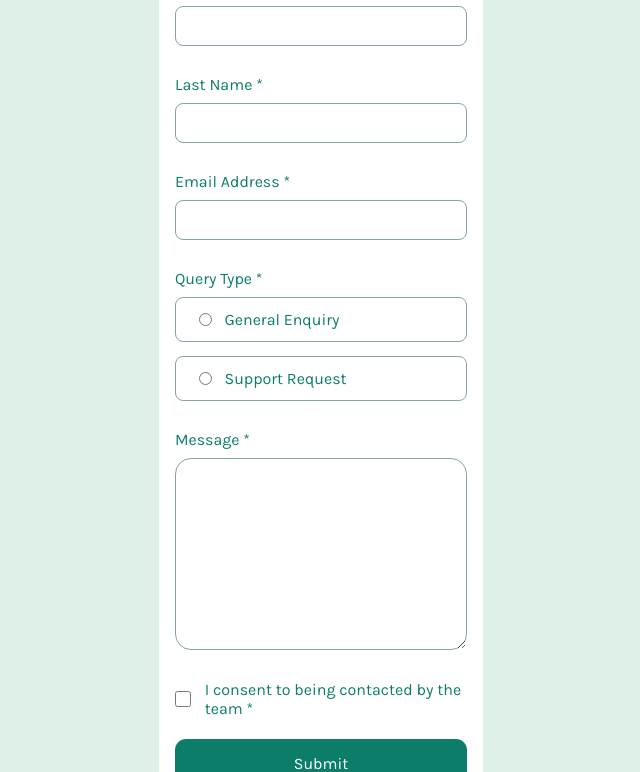
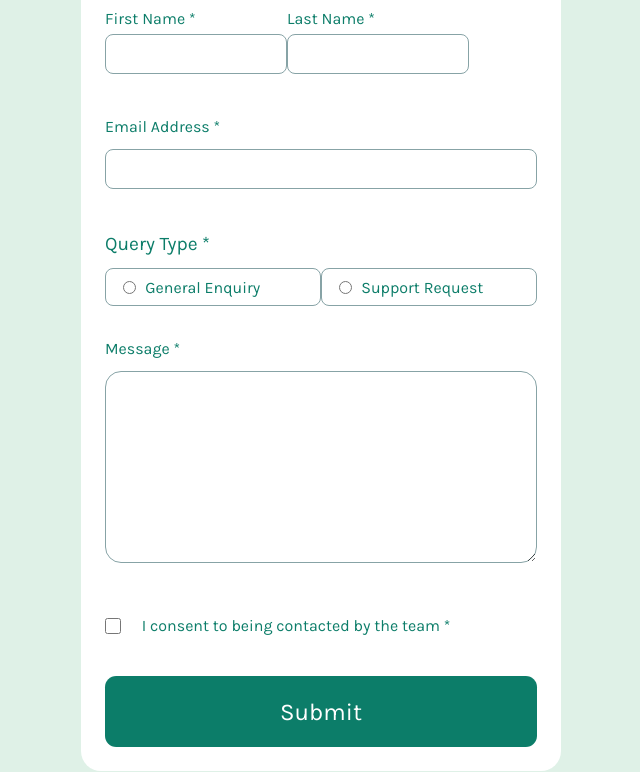
Before and after one commit to PauloRicardoSM/contact-form-main, a plain HTML site: page index.html in a window 1280 px wide. Shown: the part 223-995 px from the top of the page, without its empty margins (319-959 px from the left). Drawn offline with nearby package versions, Linux system fonts and the light colour scheme.

Commit message:
I structured the desktop layout of the page.

```diff
--- a/src/scss/_mixins.scss
+++ b/src/scss/_mixins.scss
@@ -10,30 +10,13 @@
 }
 
 @mixin tablet {
-    @media(min-width: 540px) and (max-width: 669px) {
-        @content;
-    }
-}
-
-/*
-
-
-@mixin tablet {
-    @media(min-width: 540px) and (max-width: 669px) {
-        @content;
-    }
-}
-
-@mixin large-tablet {
-    @media(min-width: 669px) and (max-width: 1025px) {
+    @media(min-width: 540px){
         @content;
     }
 }
 
 @mixin desktop {
-    @media(min-width: 1025px) {
+    @media(min-width:1025px) {
         @content;
     }
 }
-
-*/
--- a/src/scss/style.scss
+++ b/src/scss/style.scss
@@ -24,6 +24,10 @@
 
     @include mixins.tablet {
         font-size: 1.2rem;
+    }
+
+    @include mixins.desktop {
+        font-size: 1rem;
     }
 }
 
@@ -193,6 +197,23 @@ body {
             }
         }
     }
+
+    @include mixins.desktop {
+        &-form-personal {
+            display: flex;
+        }
+
+        &-form-queryType {
+            display: grid;
+            grid-template-columns: 1fr 1fr;
+            grid-template-rows: auto auto auto;
+
+            h2 {
+                grid-row: 1 / 2;
+                grid-column: 1 / -1;
+            }
+        }
+    }
 }
 
 .attribution {
```
Also changed, not shown: src/css/style.css.
